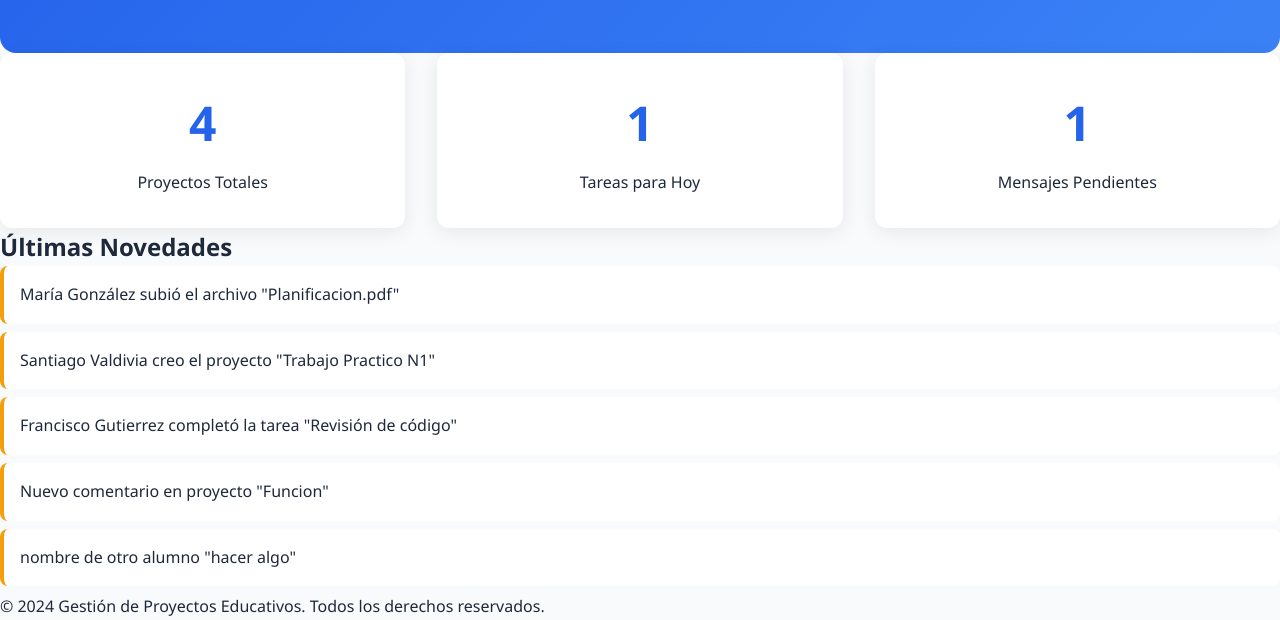
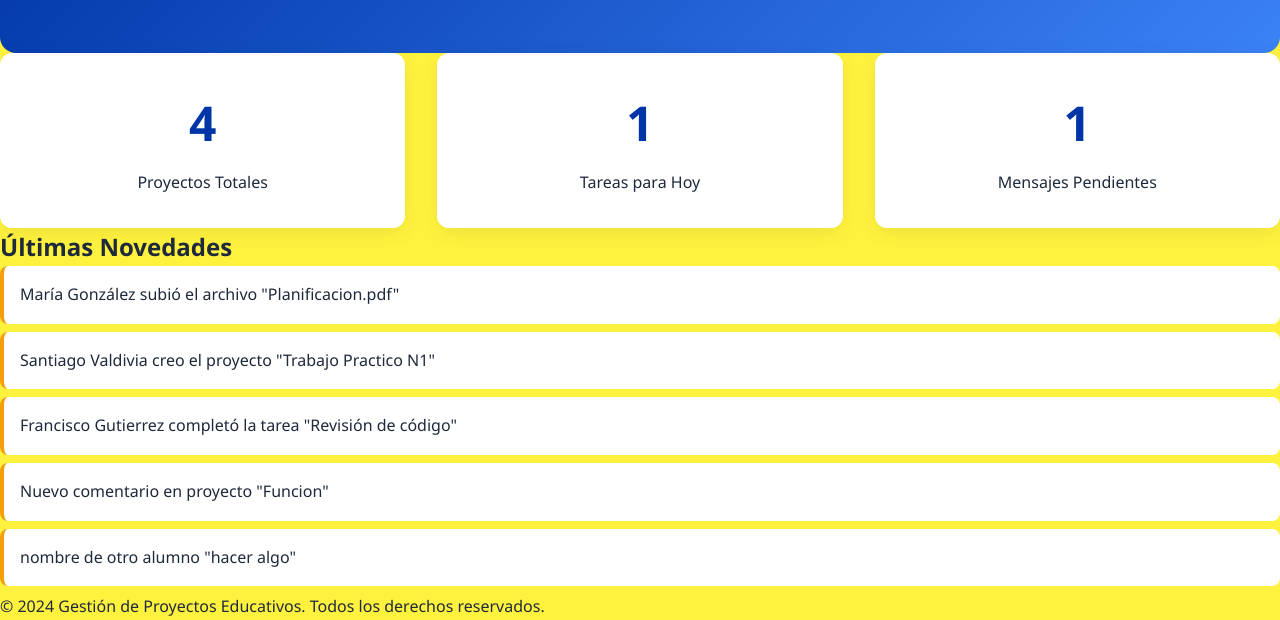
Before and after one commit to santivaldivia14/santiagojoaquinvaldivia_tp1_grupo11, a plain HTML site: page index.html in a window 1280 px wide. Shown: the part 193-813 px from the top of the page. Drawn offline with Linux system fonts and the light colour scheme.

Commit message:
actualizaciones de index.html

```diff
--- a/css/styles.css
+++ b/css/styles.css
@@ -1,10 +1,11 @@
 :root {
     /* Variables CSS para colores */
-    --primary-color: #2563eb;
+    --primary-color: #0035a7;
     --secondary-color: #64748b;
     --accent-color: #f59e0b;
-    --background-color: #f8fafc;
-    --card-background: #ffffff;
+    --background-color: #fff23e;
+    --card-background: white
+;
     --text-primary: #1e293b;
     --text-secondary: #64748b;
     --border-color: #e2e8f0;
```
